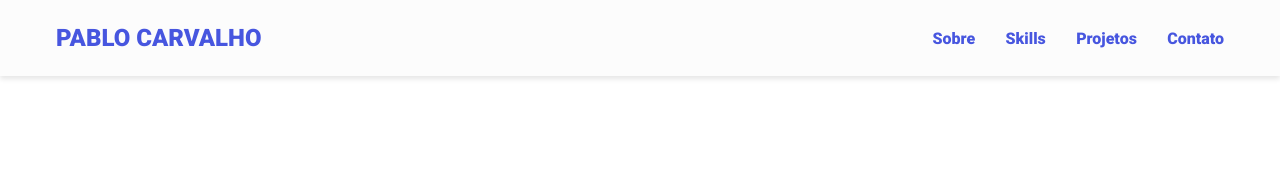
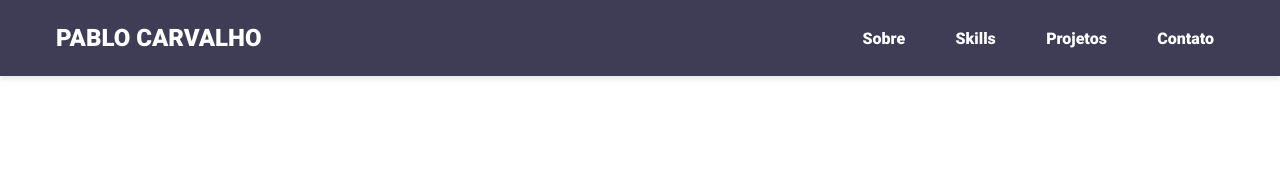
Before and after one commit to pcarvalho-dev/my_portfolio, a plain HTML site: page index.html in a window 1280 px wide. Shown: the top 173 px of the page. Drawn offline with nearby package versions, Linux system fonts and the light colour scheme.

Commit message:
estilo navbar

```diff
--- a/assets/css/styles.css
+++ b/assets/css/styles.css
@@ -66,19 +66,23 @@ nav {
   padding: 1.5rem 3.5rem;
   background-color: var(--bg-color);
   box-shadow: 0 3px 5px rgba(0, 0, 0, 0.1);
+  background-color: #3F3D56;
 }
 
 nav h1 {
-  color: var(--primary-color);
+  color: white;
 }
 
 nav a {
-  color: var(--primary-color);
+  color: white;
   transition: var(--transition);
+  padding: 10px;
 }
 nav a:hover {
-  color: var(--secondary-color);
+  color: white;
   border-bottom: 2px solid var(--secondary-color);
+  border-left: 2px solid var(--secondary-color);
+  font-size: larger;
 }
 
 nav ul {
```
